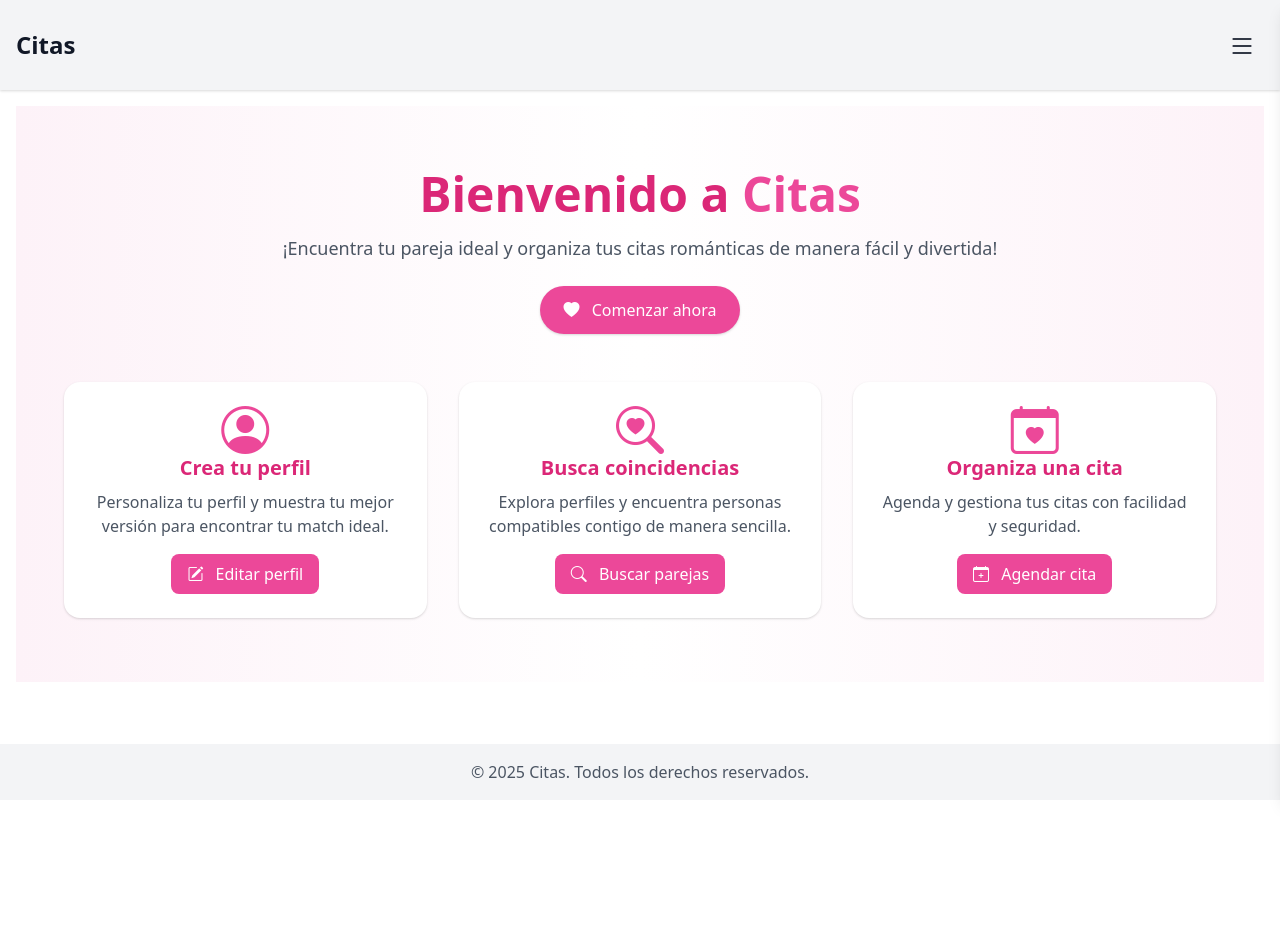
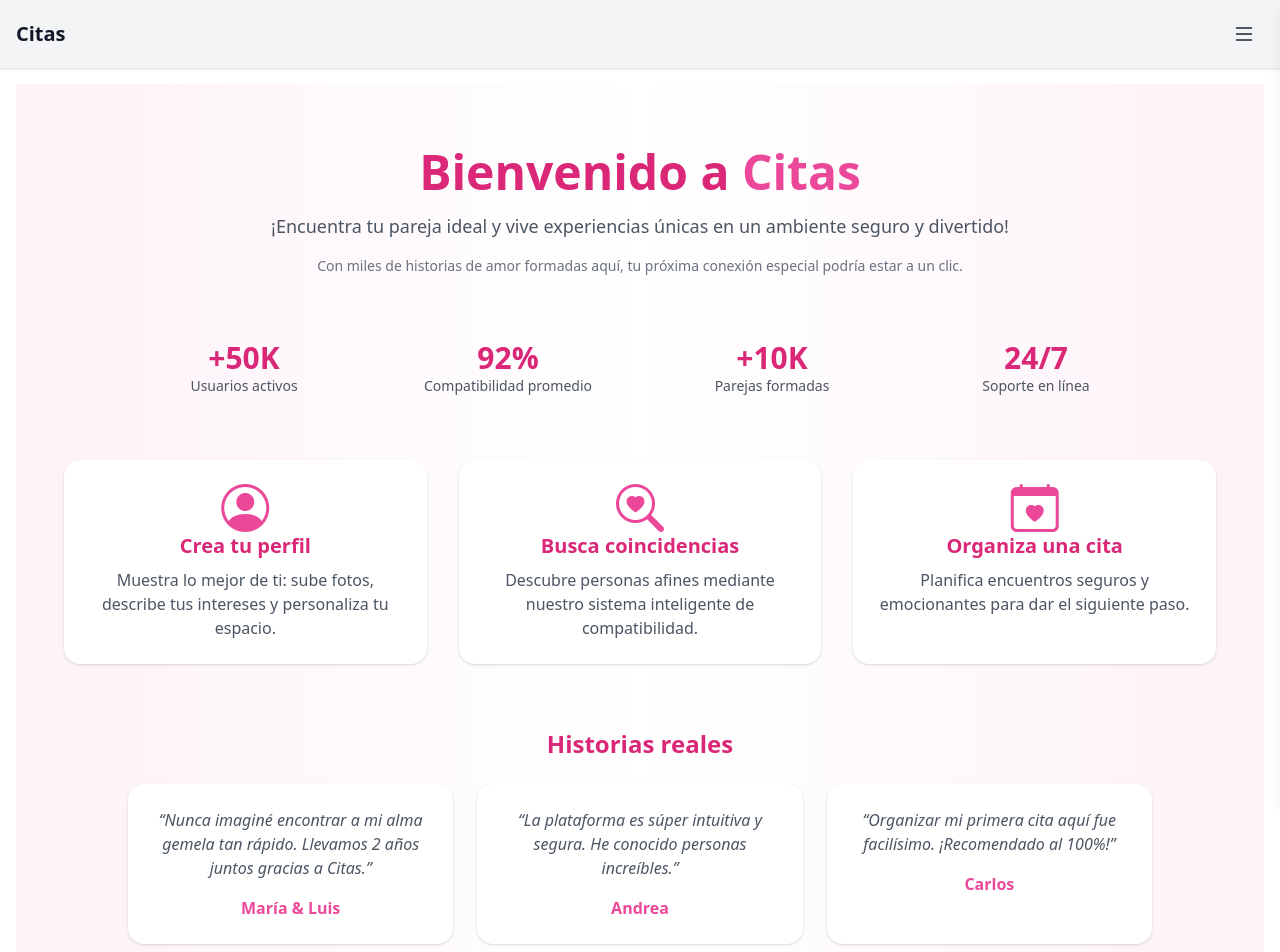
Before and after one commit to urieldomingezm/citasv1, a React (Vite) app in the folder citas/: page / in a window 1280 px wide. Shown: the top 952 px of the page. Before the commit the page ends 800 px from the top, so only its background shows below. Built offline with nearby package versions, Linux system fonts and the light colour scheme.

Commit message:
redis;eo

```diff
--- a/citas/src/components/Header.tsx
+++ b/citas/src/components/Header.tsx
@@ -8,14 +8,14 @@ const HeaderNavbar: React.FC = () => {
     const [registerModalOpen, setRegisterModalOpen] = useState(false);
 
     return (
-        <header className="bg-gray-100 text-gray-900 p-4 shadow flex items-center justify-between relative">
-            <h1 className="text-2xl font-bold">Citas</h1>
+        <header className="bg-gray-100 text-gray-900 py-2 px-4 shadow flex items-center justify-between relative">
+            <h1 className="text-xl font-bold">Citas</h1>
             <button
                 className="p-2 z-20"
                 onClick={() => setOpen(true)}
                 aria-label="Abrir menú"
             >
-                <i className="bi bi-list" style={{ fontSize: '28px' }}></i>
+                <i className="bi bi-list" style={{ fontSize: '24px' }}></i>
             </button>
             {/* Offcanvas */}
             <nav className={`fixed top-0 right-0 h-full w-64 bg-white text-gray-800 shadow-lg transform ${open ? 'translate-x-0' : 'translate-x-full'} transition-transform duration-200 ease-in-out z-30`}>
--- a/citas/src/components/menu/primer-nivel.tsx
+++ b/citas/src/components/menu/primer-nivel.tsx
@@ -18,11 +18,11 @@ const MenuPrimerNivel: React.FC<MenuPrimerNivelProps> = ({ onItemClick, onLoginC
     };
 
     return (
-        <ul className="flex flex-col p-4 space-y-2">
+        <ul className="flex flex-col p-2 space-y-1">
             <li>
                 <a
                     href="#"
-                    className="block py-2 px-4 rounded hover:bg-gray-200 flex items-center space-x-2"
+                    className="block py-2 px-3 rounded hover:bg-gray-200 flex items-center space-x-2"
                     onClick={onItemClick}
                 >
                     <i className="bi bi-house"></i>
@@ -31,7 +31,7 @@ const MenuPrimerNivel: React.FC<MenuPrimerNivelProps> = ({ onItemClick, onLoginC
             </li>
             <li>
                 <button
-                    className="w-full text-left block py-2 px-4 rounded hover:bg-gray-200 flex items-center space-x-2"
+                    className="w-full text-left block py-2 px-3 rounded hover:bg-gray-200 flex items-center space-x-2"
                     onClick={handleLoginClick}
                 >
                     <i className="bi bi-box-arrow-in-right"></i>
@@ -40,7 +40,7 @@ const MenuPrimerNivel: React.FC<MenuPrimerNivelProps> = ({ onItemClick, onLoginC
             </li>
             <li>
                 <button
-                    className="w-full text-left block py-2 px-4 rounded hover:bg-gray-200 flex items-center space-x-2"
+                    className="w-full text-left block py-2 px-3 rounded hover:bg-gray-200 flex items-center space-x-2"
                     onClick={handleRegisterClick}
                 >
                     <i className="bi bi-person-plus"></i>
--- a/citas/src/pages/Home.tsx
+++ b/citas/src/pages/Home.tsx
@@ -3,54 +3,87 @@ import React from 'react';
 const Home: React.FC = () => (
   <section className="w-full bg-gradient-to-r from-pink-50 via-white to-pink-50 py-16 px-6">
     {/* Hero */}
-    <div className="max-w-4xl mx-auto text-center mb-12">
+    <div className="max-w-4xl mx-auto text-center mb-16">
       <h1 className="text-4xl md:text-5xl font-extrabold text-pink-600 mb-4">
         Bienvenido a <span className="text-pink-500">Citas</span>
       </h1>
-      <p className="text-lg text-gray-600 mb-6">
-        ¡Encuentra tu pareja ideal y organiza tus citas románticas de manera fácil y divertida!
+      <p className="text-lg text-gray-600 mb-4">
+        ¡Encuentra tu pareja ideal y vive experiencias únicas en un ambiente seguro y divertido!
       </p>
-      <button className="bg-pink-500 text-white px-6 py-3 rounded-full shadow hover:bg-pink-600 transition transform hover:scale-105">
-        <i className="bi bi-heart-fill mr-2"></i> Comenzar ahora
-      </button>
+      <p className="text-sm text-gray-500">
+        Con miles de historias de amor formadas aquí, tu próxima conexión especial podría estar a un clic.
+      </p>
+    </div>
+
+    {/* Stats */}
+    <div className="max-w-5xl mx-auto grid grid-cols-2 md:grid-cols-4 gap-8 mb-16 text-center">
+      <div>
+        <p className="text-3xl font-bold text-pink-600">+50K</p>
+        <p className="text-gray-600 text-sm">Usuarios activos</p>
+      </div>
+      <div>
+        <p className="text-3xl font-bold text-pink-600">92%</p>
+        <p className="text-gray-600 text-sm">Compatibilidad promedio</p>
+      </div>
+      <div>
+        <p className="text-3xl font-bold text-pink-600">+10K</p>
+        <p className="text-gray-600 text-sm">Parejas formadas</p>
+      </div>
+      <div>
+        <p className="text-3xl font-bold text-pink-600">24/7</p>
+        <p className="text-gray-600 text-sm">Soporte en línea</p>
+      </div>
     </div>
 
     {/* Features */}
-    <div className="max-w-6xl mx-auto grid grid-cols-1 md:grid-cols-3 gap-8">
+    <div className="max-w-6xl mx-auto grid grid-cols-1 md:grid-cols-3 gap-8 mb-16">
       <div className="bg-white rounded-2xl p-6 shadow hover:shadow-xl transition text-center">
         <i className="bi bi-person-circle text-pink-500 text-5xl mb-4"></i>
         <h3 className="text-xl font-semibold text-pink-600 mb-2">Crea tu perfil</h3>
-        <p className="text-gray-600 mb-4">
-          Personaliza tu perfil y muestra tu mejor versión para encontrar tu match ideal.
+        <p className="text-gray-600">
+          Muestra lo mejor de ti: sube fotos, describe tus intereses y personaliza tu espacio.
         </p>
-        <button className="bg-pink-500 text-white px-4 py-2 rounded-lg hover:bg-pink-600 transition">
-          <i className="bi bi-pencil-square mr-2"></i> Editar perfil
-        </button>
       </div>
-
       <div className="bg-white rounded-2xl p-6 shadow hover:shadow-xl transition text-center">
         <i className="bi bi-search-heart text-pink-500 text-5xl mb-4"></i>
         <h3 className="text-xl font-semibold text-pink-600 mb-2">Busca coincidencias</h3>
-        <p className="text-gray-600 mb-4">
-          Explora perfiles y encuentra personas compatibles contigo de manera sencilla.
+        <p className="text-gray-600">
+          Descubre personas afines mediante nuestro sistema inteligente de compatibilidad.
         </p>
-        <button className="bg-pink-500 text-white px-4 py-2 rounded-lg hover:bg-pink-600 transition">
-          <i className="bi bi-search mr-2"></i> Buscar parejas
-        </button>
       </div>
-
       <div className="bg-white rounded-2xl p-6 shadow hover:shadow-xl transition text-center">
         <i className="bi bi-calendar-heart text-pink-500 text-5xl mb-4"></i>
         <h3 className="text-xl font-semibold text-pink-600 mb-2">Organiza una cita</h3>
-        <p className="text-gray-600 mb-4">
-          Agenda y gestiona tus citas con facilidad y seguridad.
+        <p className="text-gray-600">
+          Planifica encuentros seguros y emocionantes para dar el siguiente paso.
         </p>
-        <button className="bg-pink-500 text-white px-4 py-2 rounded-lg hover:bg-pink-600 transition">
-          <i className="bi bi-calendar-plus mr-2"></i> Agendar cita
-        </button>
       </div>
     </div>
 
+    {/* Testimonials */}
+    <div className="max-w-5xl mx-auto text-center">
+      <h2 className="text-2xl font-bold text-pink-600 mb-6">Historias reales</h2>
+      <div className="grid grid-cols-1 md:grid-cols-3 gap-6">
+        <div className="bg-white rounded-2xl p-6 shadow hover:shadow-lg transition">
+          <p className="text-gray-600 italic mb-4">
+            “Nunca imaginé encontrar a mi alma gemela tan rápido. Llevamos 2 años juntos gracias a Citas.”
+          </p>
+          <p className="text-pink-500 font-semibold">María & Luis</p>
+        </div>
+        <div className="bg-white rounded-2xl p-6 shadow hover:shadow-lg transition">
+          <p className="text-gray-600 italic mb-4">
+            “La plataforma es súper intuitiva y segura. He conocido personas increíbles.”
+          </p>
+          <p className="text-pink-500 font-semibold">Andrea</p>
+        </div>
+        <div className="bg-white rounded-2xl p-6 shadow hover:shadow-lg transition">
+          <p className="text-gray-600 italic mb-4">
+            “Organizar mi primera cita aquí fue facilísimo. ¡Recomendado al 100%!”
+          </p>
+          <p className="text-pink-500 font-semibold">Carlos</p>
+        </div>
+      </div>
+    </div>
   </section>
 );
 
```
